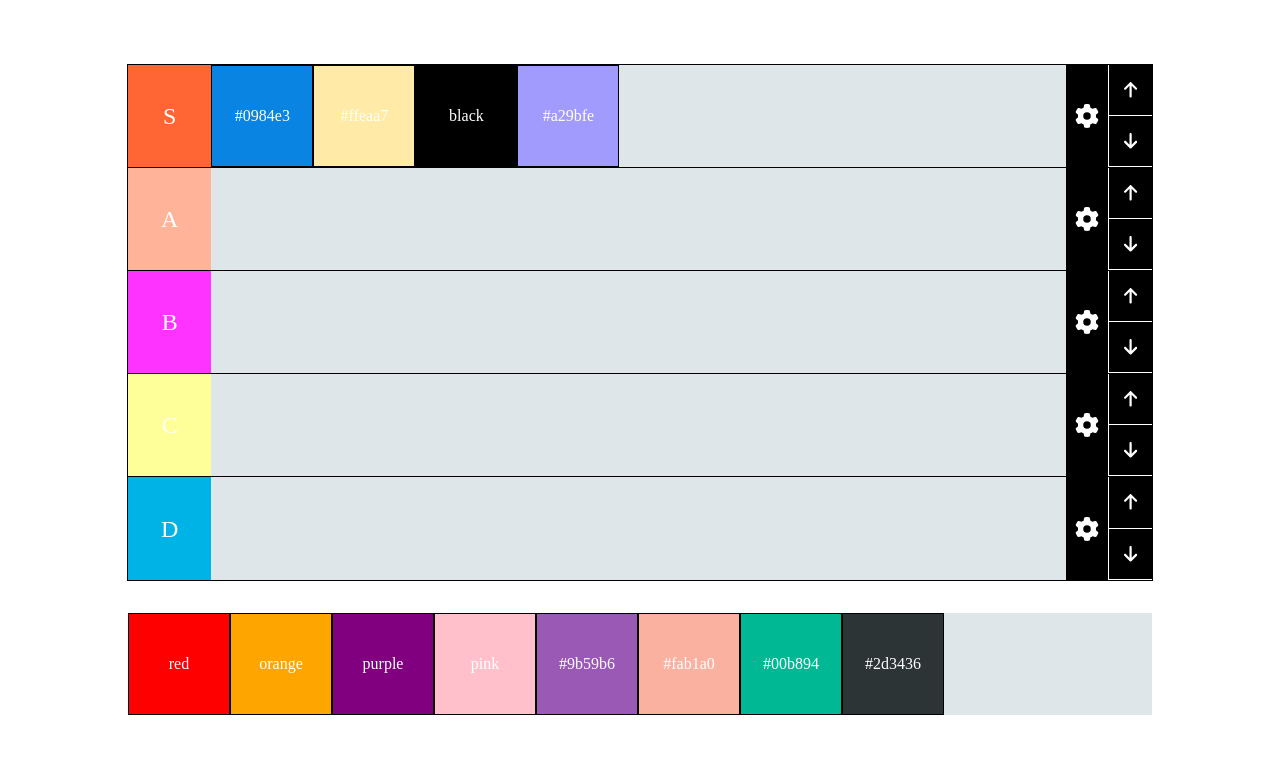
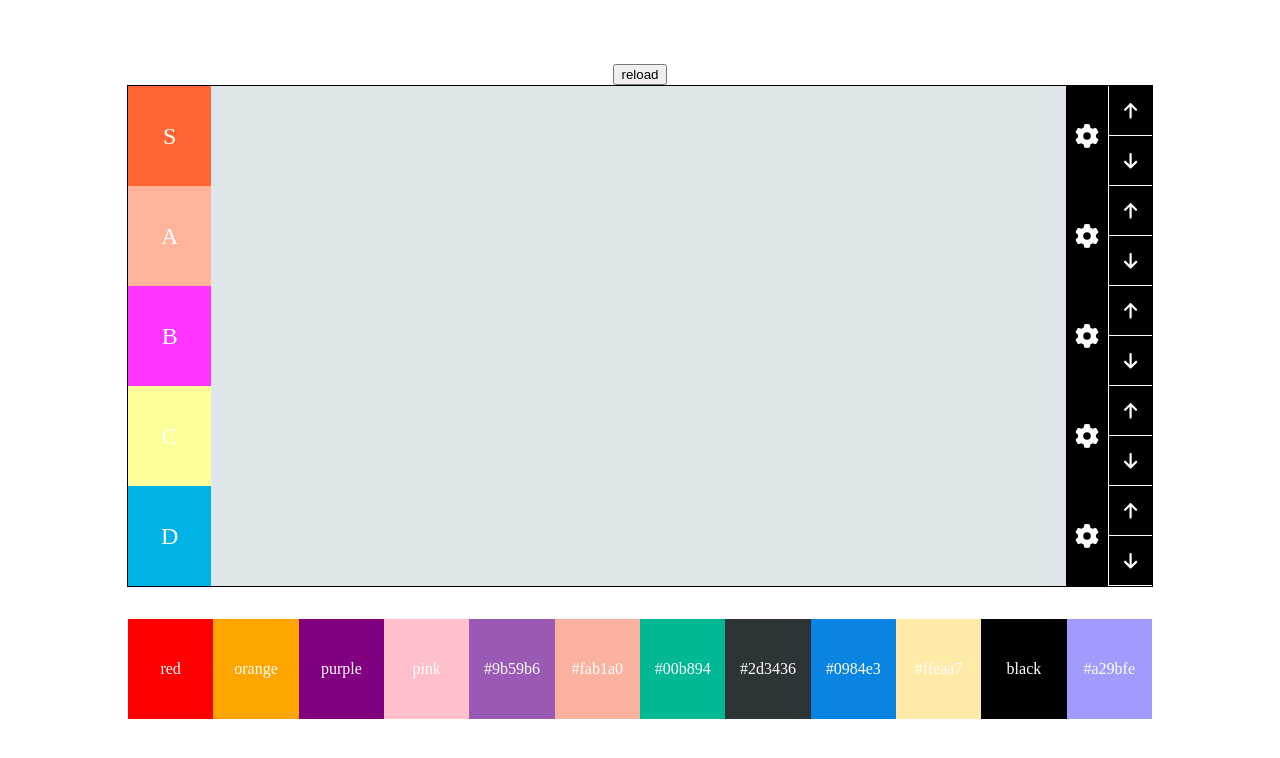
Before and after one commit to junseok44/rankingClone2, a React (Create React App) app: page / in a window 1280 px wide. Shown: the top 758 px of the page. Built offline with nearby package versions, Linux system fonts and the light colour scheme.

Commit message:
button function & refactoring / before making row dragging

```diff
--- a/src/App.tsx
+++ b/src/App.tsx
@@ -8,6 +8,7 @@ import {
   changeRankbarColor,
   changeRankbarName,
   clearRankbarItem,
+  createRankbar,
   deleteRankbar,
   moveCrossLine,
   moveRankbarDown,
@@ -43,7 +44,7 @@ const Container_Row = styled.div`
   width: 100%;
   border: 1px solid black;
   display: grid;
-  grid-template-rows: repeat(5, 1fr);
+  grid-auto-rows: 100px;
   margin-bottom: 2rem;
 `;
 
@@ -53,11 +54,9 @@ const App = () => {
   const currentSettingRowId = useSelector(
     (state: RootState) => state.mode.currentSettingItem
   );
-  // 이제 currentSettingRowId는 string으로 된 id입니다.
-  // 근데 그것보다는 그냥 currentSe
   const dispatch = useDispatch();
   useEffect(() => {
-    console.log("app home rendered");
+    console.log(itemArray);
   });
 
   const onDragEnd = useCallback((result: DropResultPlus) => {
@@ -85,7 +84,6 @@ const App = () => {
     },
     [dispatch, moveRankbarUp, moveRankbarDown]
   );
-
   const onChangeRowColor = (color: string) => {
     dispatch(changeRankbarColor(color, currentSettingRowId));
   };
@@ -101,8 +99,17 @@ const App = () => {
   const onClearRowItem = () => {
     dispatch(clearRankbarItem(currentSettingRowId!));
   };
+  const onCreateRankbar = (direction: string) => {
+    dispatch(
+      createRankbar(
+        itemArray.findIndex((item) => item.id === currentSettingRowId),
+        direction
+      )
+    );
+  };
   return (
     <Home>
+      <button onClick={() => window.location.reload()}>reload</button>
       <DragDropContext onDragEnd={onDragEnd}>
         <Container_Row>
           {itemArray
@@ -136,6 +143,7 @@ const App = () => {
           onClearRowItem={onClearRowItem}
           onChangeRowName={onChangeRowName}
           onChangeRowColor={onChangeRowColor}
+          onCreateRankbar={onCreateRankbar}
         ></Overlay>
       )}
     </Home>
--- /dev/null
+++ b/src/Components/DraggableContainer.tsx
@@ -0,0 +1,51 @@
+import React from "react";
+import {
+  Draggable,
+  DraggingStyle,
+  NotDraggingStyle,
+} from "react-beautiful-dnd";
+import styled from "styled-components";
+
+export const DraggableItem = styled.div`
+  width: 100px;
+  height: 100px;
+  box-sizing: border-box;
+  background-color: ${(props: { bgColor: string }) =>
+    props.bgColor ? props.bgColor : "black"};
+  display: flex;
+  justify-content: center;
+  align-items: center;
+  color: white;
+  cursor: pointer;
+  ${(props: { draggableStyle: DraggingStyle | NotDraggingStyle }) => ({
+    ...props.draggableStyle,
+  })};
+`;
+
+const DraggableContainer = ({
+  color,
+  index,
+}: {
+  color: string;
+  index: number;
+}) => {
+  return (
+    <>
+      <Draggable key={color} index={index} draggableId={color}>
+        {(provided, snapshot) => (
+          <DraggableItem
+            ref={provided.innerRef}
+            {...provided.draggableProps}
+            {...provided.dragHandleProps}
+            bgColor={color}
+            draggableStyle={provided.draggableProps.style}
+          >
+            {color}
+          </DraggableItem>
+        )}
+      </Draggable>
+    </>
+  );
+};
+
+export default DraggableContainer;
--- a/src/Components/ItemContainer.tsx
+++ b/src/Components/ItemContainer.tsx
@@ -7,10 +7,12 @@ import {
 } from "react-beautiful-dnd";
 import styled from "styled-components";
 import { DropResultPlus } from "../App";
-import { DraggableItem, DroppableItem } from "./Row";
+import DraggableContainer from "./DraggableContainer";
+import { DroppableItem } from "./Row";
 
 const Container_Item = styled.div`
   width: 100%;
+  height: 100px;
 `;
 
 const ItemContainer = ({
@@ -32,19 +34,10 @@ const ItemContainer = ({
             isDraggingOver={snapshot.isDraggingOver}
           >
             {item.map((item, index) => (
-              <Draggable key={item} index={index} draggableId={item}>
-                {(provided, snapshot) => (
-                  <DraggableItem
-                    ref={provided.innerRef}
-                    {...provided.draggableProps}
-                    {...provided.dragHandleProps}
-                    bgColor={item}
-                    draggableStyle={provided.draggableProps.style}
-                  >
-                    {item}
-                  </DraggableItem>
-                )}
-              </Draggable>
+              <DraggableContainer
+                index={index}
+                color={item}
+              ></DraggableContainer>
             ))}
             {provided.placeholder}
           </DroppableItem>
--- a/src/Components/Overlay.tsx
+++ b/src/Components/Overlay.tsx
@@ -100,6 +100,7 @@ const Overlay = ({
   onChangeRowColor,
   onDeleteRow,
   onClearRowItem,
+  onCreateRankbar,
   currentObj,
 }: {
   currentObj: rankObj;
@@ -107,6 +108,7 @@ const Overlay = ({
   onClearRowItem: () => void;
   onChangeRowColor: (color: string) => void;
   onChangeRowName: (e: React.ChangeEvent<HTMLInputElement>) => void;
+  onCreateRankbar: (direction: string) => void;
 }) => {
   const dispatch = useDispatch();
   return (
@@ -129,6 +131,10 @@ const Overlay = ({
                 "#E6B333",
                 "#3366E6",
                 "#999966",
+                "#a29bfe",
+                "#fab1a0",
+                "#b2bec3",
+                "#ffeaa7",
               ].map((color) => {
                 return (
                   <ColorBox
@@ -154,8 +160,12 @@ const Overlay = ({
             <SettingBtn onClick={onClearRowItem}>Clear Row Images</SettingBtn>
           </SettingBtnRow>
           <SettingBtnRow>
-            <SettingBtn>Add a Row above</SettingBtn>
-            <SettingBtn>Add a Row below</SettingBtn>
+            <SettingBtn onClick={() => onCreateRankbar("up")}>
+              Add a Row above
+            </SettingBtn>
+            <SettingBtn onClick={() => onCreateRankbar("down")}>
+              Add a Row below
+            </SettingBtn>
           </SettingBtnRow>
         </Setting>
       </SettingOverlay>
--- a/src/Components/Row.tsx
+++ b/src/Components/Row.tsx
@@ -15,12 +15,11 @@ import {
 } from "@fortawesome/free-solid-svg-icons";
 import { useDispatch } from "react-redux";
 import { enterItemSetting } from "../modules/mode";
+import DraggableContainer from "./DraggableContainer";
 
 const RowContainer = styled.div`
-  &:not(:last-child) {
-    border-bottom: 1px solid black;
-  }
-  min-height: 12vh;
+  border-bottom: 1px solid black;
+  height: 100px;
   max-width: 100%;
   display: flex;
 `;
@@ -41,7 +40,7 @@ export const DroppableItem = styled.div`
   height: 100%;
   min-height: 10vh;
   display: flex;
-  overflow: auto;
+  overflow: none;
   background-color: ${({
     isDraggingOver,
     bgColor,
@@ -49,21 +48,6 @@ export const DroppableItem = styled.div`
     isDraggingOver: boolean;
     bgColor: string;
   }) => (isDraggingOver ? bgColor : "#dfe6e9")};
-`;
-export const DraggableItem = styled.div`
-  width: 100px;
-  height: 100px;
-  background-color: ${(props: { bgColor: string }) =>
-    props.bgColor ? props.bgColor : "black"};
-  border: 1px solid black;
-  display: flex;
-  justify-content: center;
-  align-items: center;
-  color: white;
-  cursor: pointer;
-  ${(props: { draggableStyle: DraggingStyle | NotDraggingStyle }) => ({
-    ...props.draggableStyle,
-  })};
 `;
 
 const SettingBtn = styled.div`
@@ -132,19 +116,10 @@ const Row = ({
                 bgColor={bgColor}
               >
                 {itemArray.map((color, index) => (
-                  <Draggable key={color} index={index} draggableId={color}>
-                    {(provided, snapshot) => (
-                      <DraggableItem
-                        ref={provided.innerRef}
-                        {...provided.draggableProps}
-                        {...provided.dragHandleProps}
-                        bgColor={color}
-                        draggableStyle={provided.draggableProps.style}
-                      >
-                        {color}
-                      </DraggableItem>
-                    )}
-                  </Draggable>
+                  <DraggableContainer
+                    index={index}
+                    color={color}
+                  ></DraggableContainer>
                 ))}
                 {provided.placeholder}
               </DroppableItem>
--- a/src/modules/item.ts
+++ b/src/modules/item.ts
@@ -18,6 +18,11 @@ interface Taction {
   color: string;
   name: string;
   currentSettingRowId: string;
+  direction: "up" | "down";
+}
+
+interface TactionWithIndex<T> extends Taction {
+  index: T;
 }
 
 export enum Rankenum {
@@ -37,8 +42,7 @@ const CHANGE_RANKBAR_COLOR = "rank/change/Color";
 const CHANGE_RANKBAR_NAME = "rank/change/Name";
 const DELETE_RANKBAR = "rank/delete";
 const CLEAR_RANKBAR_ITEM = "rank/clear/item";
-const CREATE_RANKBAR_UP = "rank/create/up";
-const CREATE_RANKBAR_DOWN = "rank/create/down";
+const CREATE_RANKBAR = "rank/create";
 
 export const moveSingleLine = (
   sourceDropId: string,
@@ -103,13 +107,18 @@ export const clearRankbarItem = (currentSettingRowId: string) => {
     currentSettingRowId,
   };
 };
+export const createRankbar = (index: number, direction: string) => ({
+  type: CREATE_RANKBAR,
+  index,
+  direction,
+});
 
 const initialState1: TinitialState1 = [
   {
     name: Rankenum.S,
     id: "6158222534814353",
     bgColor: "#FF6633",
-    item: ["#0984e3", "#ffeaa7", "black", "#a29bfe"],
+    item: [],
   },
   {
     name: Rankenum.A,
@@ -148,11 +157,18 @@ const initialState1: TinitialState1 = [
       "#fab1a0",
       "#00b894",
       "#2d3436",
+      "#0984e3",
+      "#ffeaa7",
+      "black",
+      "#a29bfe",
     ],
   },
 ];
 
-export const itemReducer = (state = initialState1, action: Taction) => {
+export const itemReducer = (
+  state = initialState1,
+  action: TactionWithIndex<number>
+) => {
   const { sourceDropId, destDropId, sourceIndex, destIndex } = action;
   switch (action.type) {
     case MOVE_SINGLELINE: {
@@ -232,6 +248,47 @@ export const itemReducer = (state = initialState1, action: Taction) => {
         draft[index].item = [];
       });
     }
+    case CREATE_RANKBAR: {
+      if (action.direction === "up") {
+        console.log("up", action.index);
+        return produce(state, (draft) => {
+          const newRankBar: rankObj = {
+            bgColor: "#b2bec3",
+            id: Math.random().toString().substring(2, 16),
+            item: [],
+            name: "NEW",
+          };
+          draft.splice(action.index, 0, newRankBar);
+        });
+      } else if (action.direction === "down") {
+        console.log("down", action.index);
+        return produce(state, (draft) => {
+          const newRankBar: rankObj = {
+            bgColor: "#b2bec3",
+            id: Math.random().toString().substring(2, 16),
+            item: [],
+            name: "NEW",
+          };
+          draft.splice(action.index + 1, 0, newRankBar);
+        });
+      } else {
+        return state;
+      }
+
+      //   const newRankBar: rankObj = {
+      //     bgColor: "#b2bec3",
+      //     id: Math.random().toString().substring(2, 16),
+      //     item: [],
+      //     name: "NEW",
+      //   };
+      //   if (action.direction === "up") {
+      //     console.log("up");
+      //     draft.splice(action.index - 1, 0, newRankBar);
+      //   } else if (action.direction === "down") {
+      //     console.log("down");
+      //     draft.splice(action.index, 0, newRankBar);
+      //   }
+    }
     default: {
       return state;
     }
```
Also changed, not shown: 1 other file (tests, documents, lock files or other folders).
